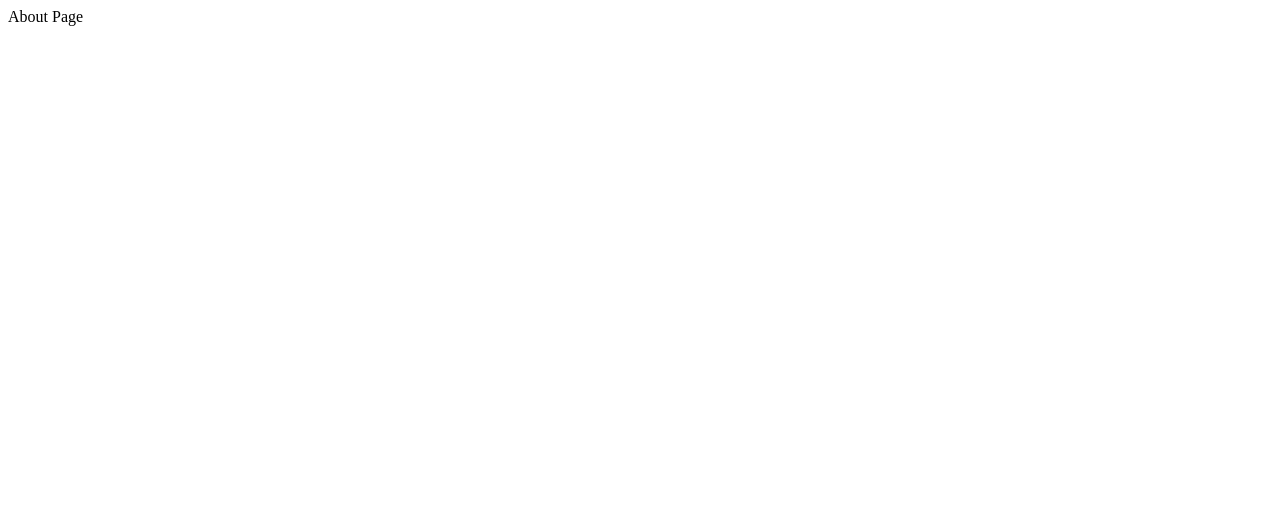
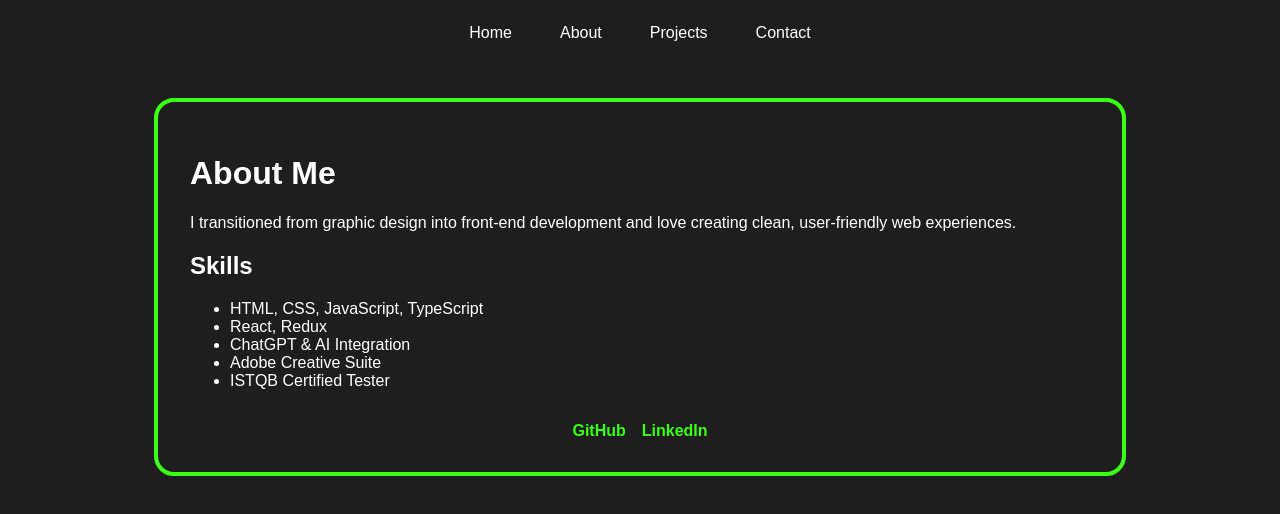
Before and after one commit to NoreeGit/norbportfolio, a plain HTML site: page about.html in a window 1280 px wide. Drawn offline with Linux system fonts and the light colour scheme.

Commit message:
Update about.html

```diff
--- a/about.html
+++ b/about.html
@@ -1 +1,33 @@
-<!DOCTYPE html><html><head><title>About</title></head><body>About Page</body></html>
+<!DOCTYPE html>
+<html lang="en">
+<head>
+  <meta charset="UTF-8">
+  <meta name="viewport" content="width=device-width, initial-scale=1.0">
+  <title>About Me</title>
+  <link rel="stylesheet" href="css/style.css">
+</head>
+<body class="about">
+  <nav>
+    <a href="index.html" class="nav-btn home-btn">Home</a>
+    <a href="about.html" class="nav-btn about-btn">About</a>
+    <a href="projects.html" class="nav-btn projects-btn">Projects</a>
+    <a href="contact.html" class="nav-btn contact-btn">Contact</a>
+  </nav>
+  <main class="frame-green">
+    <h1>About Me</h1>
+    <p>I transitioned from graphic design into front-end development and love creating clean, user-friendly web experiences.</p>
+    <h2>Skills</h2>
+    <ul>
+      <li>HTML, CSS, JavaScript, TypeScript</li>
+      <li>React, Redux</li>
+      <li>ChatGPT & AI Integration</li>
+      <li>Adobe Creative Suite</li>
+      <li>ISTQB Certified Tester</li>
+    </ul>
+    <div class="social-icons green">
+      <a href="https://github.com/noreegit" target="_blank">GitHub</a>
+      <a href="https://linkedin.com/in/norbertbalogh" target="_blank">LinkedIn</a>
+    </div>
+  </main>
+</body>
+</html>
```
